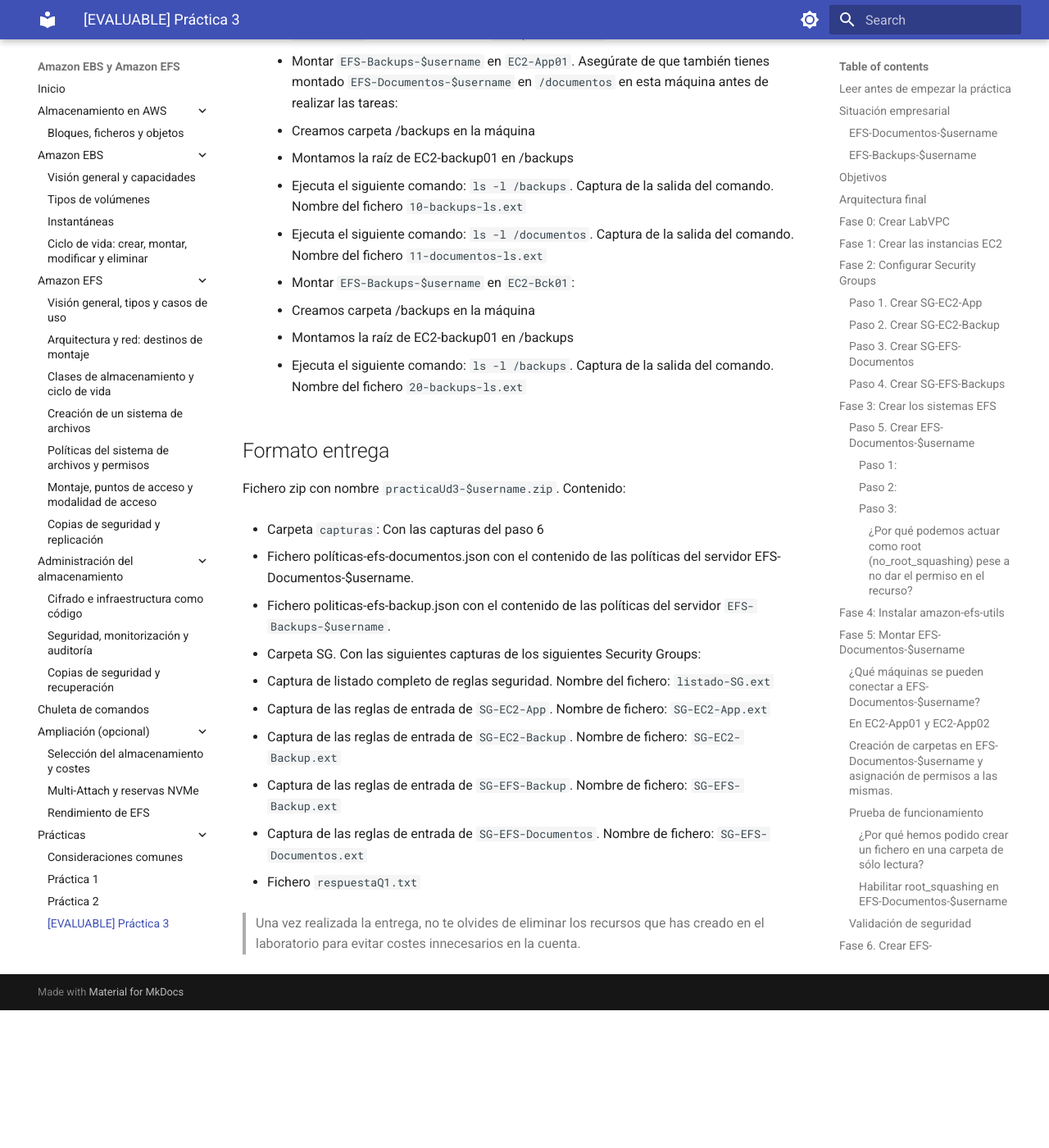
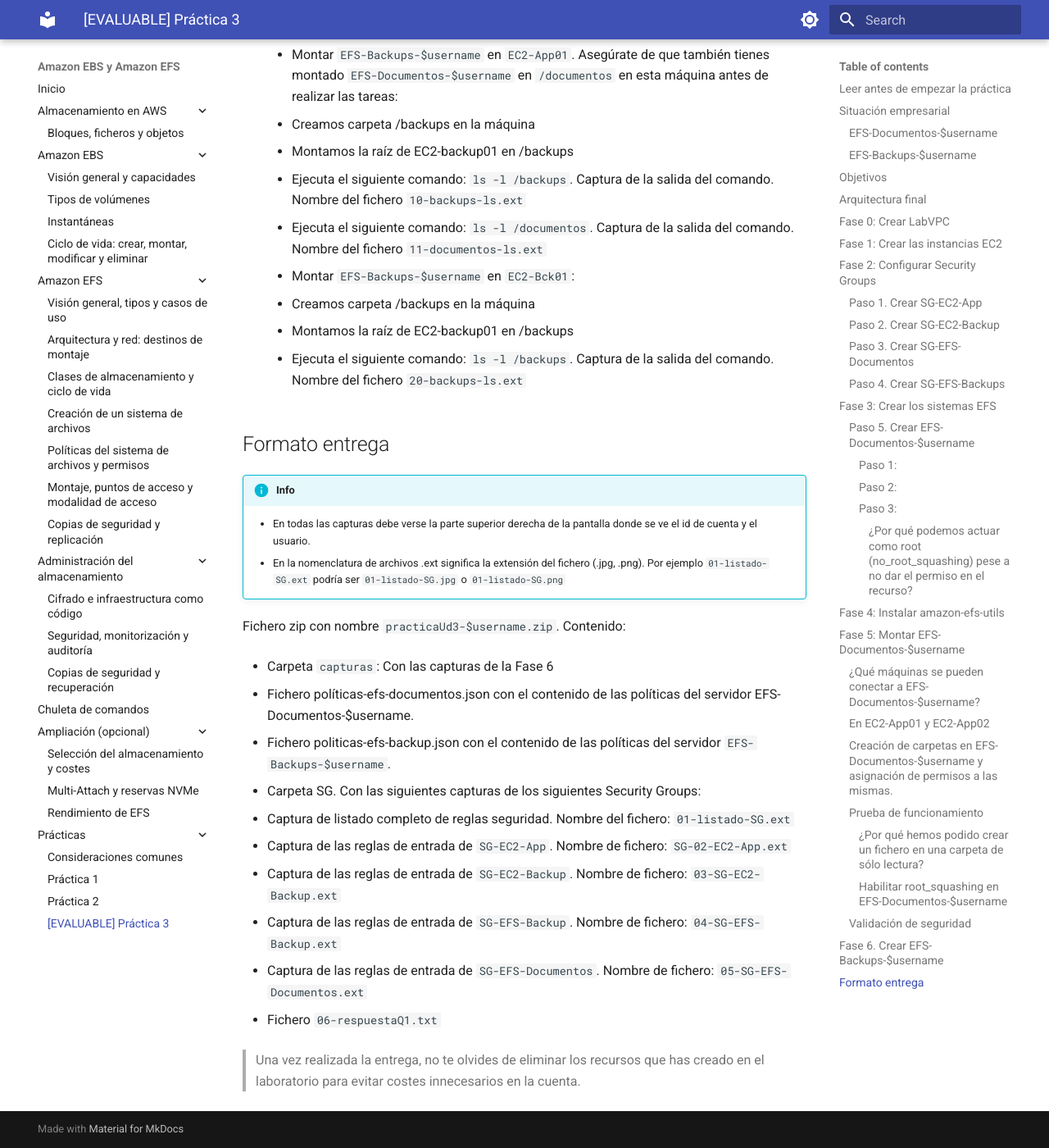
Before and after one commit to rgcenteno/ABDAN-UD3-EBS-EFS, an MkDocs documentation site: the page built from docs/Practica3-EFS.md, in a window 1280 px wide and 1400 px high, scrolled down 16477 px. Shown: the whole window at 82% size. Built offline with MkDocs 1.6.1 and Material for MkDocs 9.7.7, drawn with Linux system fonts in a browser that asks for light colours; before the commit the page ends 17709 px from its top, so only the background shows below that.

```diff
--- a/docs/Practica3-EFS.md
+++ b/docs/Practica3-EFS.md
@@ -198,9 +198,9 @@ Con esta configuración, las tres máquinas tendrán acceso.
 - Tipo de sistema de archivos: `Regional`
 - Deshabilita las copias de seguridad automáticas para evitar cargos adicionales
 - Administración del ciclo de vida:
-    - Transición a IA (*Infrequent Access*): `60 días desde el último acceso`
-    - Transición a archivo (*Archive*): `180 días desde el último acceso`
-    - Transición a estándar (*Standard*): `En el primer acceso`
+  - Transición a IA (*Infrequent Access*): `60 días desde el último acceso`
+  - Transición a archivo (*Archive*): `180 días desde el último acceso`
+  - Transición a estándar (*Standard*): `En el primer acceso`
 
 Resto de parámetros por defecto
 
@@ -614,9 +614,14 @@ Implementaciones a realizar:
 
 ## Formato entrega
 
+!!! info
+
+    - En todas las capturas debe verse la parte superior derecha de la pantalla donde se ve el id de cuenta y el usuario.
+    - En la nomenclatura de archivos .ext significa la extensión del fichero (.jpg, .png). Por ejemplo `01-listado-SG.ext` podría ser `01-listado-SG.jpg` o `01-listado-SG.png`
+
 Fichero zip con nombre `practicaUd3-$username.zip`. Contenido:
 
-- Carpeta `capturas`: Con las capturas del paso 6
+- Carpeta `capturas`: Con las capturas de la Fase 6
 
 - Fichero políticas-efs-documentos.json con el contenido de las políticas del servidor EFS-Documentos-$username.
 
@@ -624,16 +629,16 @@ Fichero zip con nombre `practicaUd3-$username.zip`. Contenido:
 
 - Carpeta SG. Con las siguientes capturas de los siguientes Security Groups:
 
-  - Captura de listado completo de reglas seguridad. Nombre del fichero: `listado-SG.ext`
+  - Captura de listado completo de reglas seguridad. Nombre del fichero: `01-listado-SG.ext`
 
-  - Captura de las reglas de entrada de `SG-EC2-App`. Nombre de fichero: `SG-EC2-App.ext`
+  - Captura de las reglas de entrada de `SG-EC2-App`. Nombre de fichero: `SG-02-EC2-App.ext`
 
-  - Captura de las reglas de entrada de `SG-EC2-Backup`. Nombre de fichero: `SG-EC2-Backup.ext`
+  - Captura de las reglas de entrada de `SG-EC2-Backup`. Nombre de fichero: `03-SG-EC2-Backup.ext`
 
-  - Captura de las reglas de entrada de `SG-EFS-Backup`. Nombre de fichero: `SG-EFS-Backup.ext`
+  - Captura de las reglas de entrada de `SG-EFS-Backup`. Nombre de fichero: `04-SG-EFS-Backup.ext`
 
-  - Captura de las reglas de entrada de `SG-EFS-Documentos`. Nombre de fichero: `SG-EFS-Documentos.ext`
+  - Captura de las reglas de entrada de `SG-EFS-Documentos`. Nombre de fichero: `05-SG-EFS-Documentos.ext`
 
-- Fichero `respuestaQ1.txt`
+- Fichero `06-respuestaQ1.txt`
 
 > Una vez realizada la entrega, no te olvides de eliminar los recursos que has creado en el laboratorio para evitar costes innecesarios en la cuenta.
```
Also changed, not shown: docs/ALM-IaC.md (+9 -6 lines).
